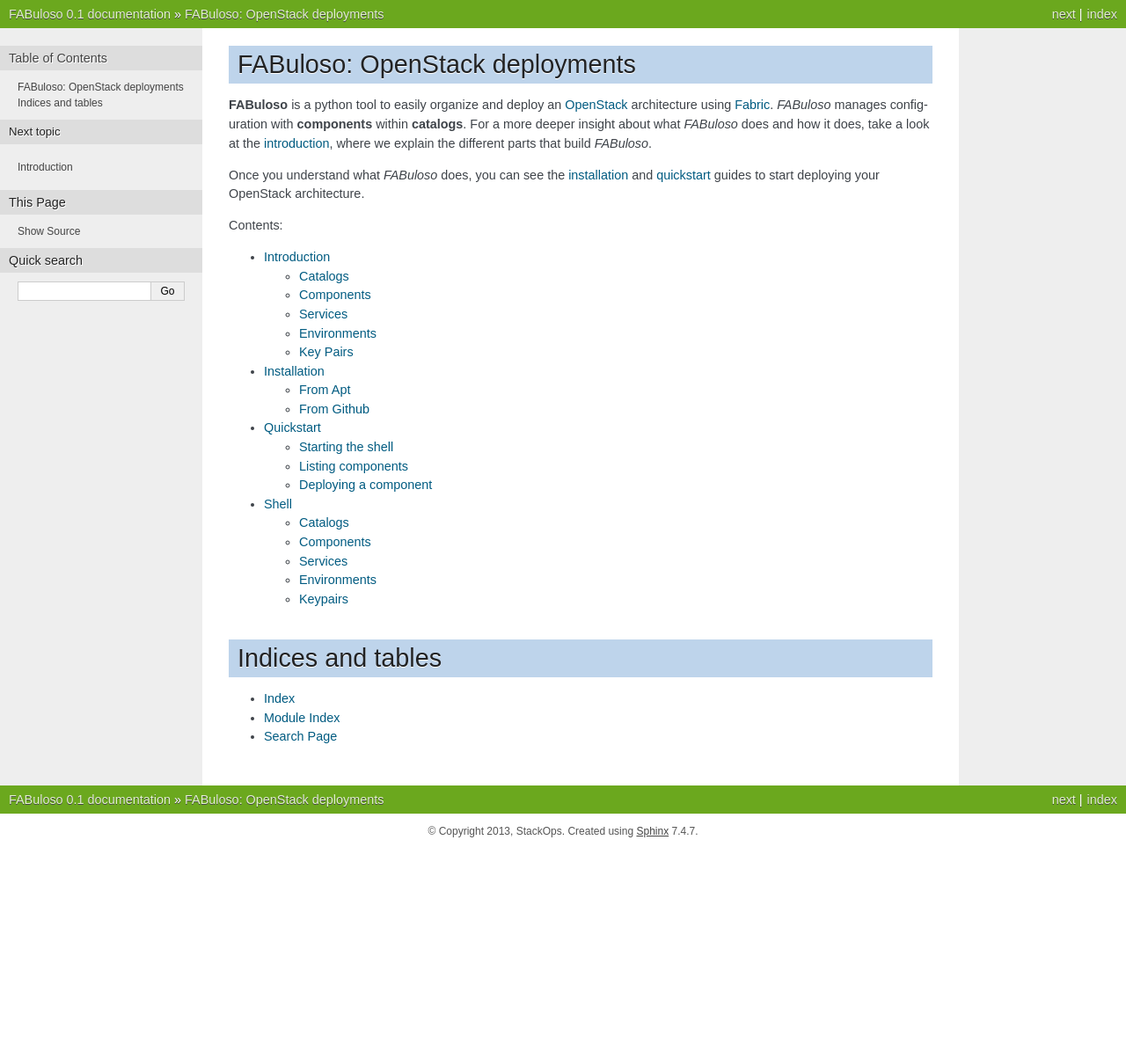
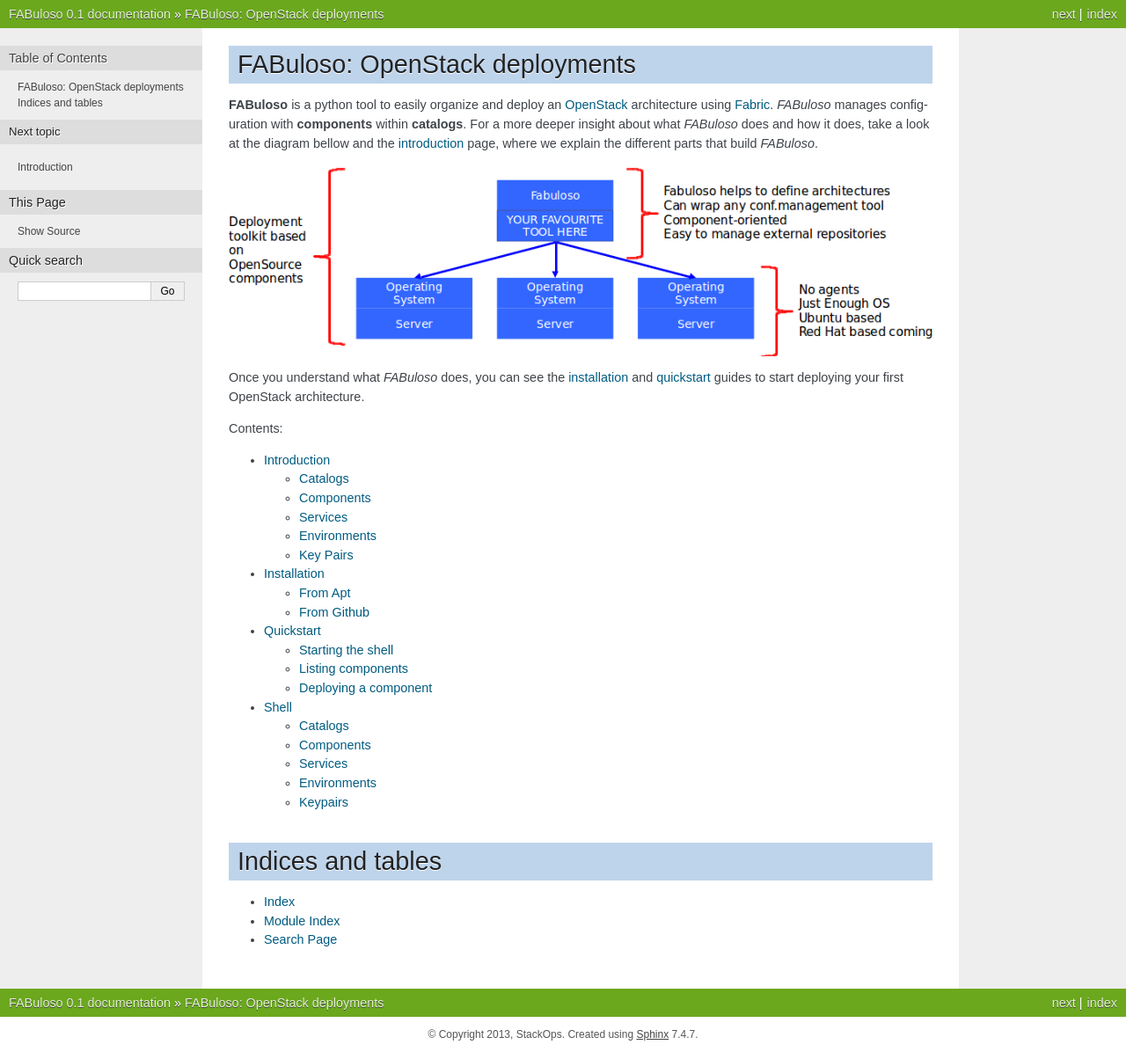
Before and after one commit to StackOps/fabuloso, a Sphinx documentation site: the page built from docs/source/index.rst, in a window 1280 px wide. Shown: the whole page at 88% size. Built offline with Sphinx 7.4.7, drawn with Linux system fonts in a browser that asks for light colours; before the commit the page ends 965 px from its top, so only the background shows below that.

Commit message:
Added a diagram with the fabuloso architecture

```diff
--- a/docs/source/index.rst
+++ b/docs/source/index.rst
@@ -6,9 +6,13 @@
 FABuloso: OpenStack deployments
 ===============================
 
-**FABuloso** is a python tool to easily organize and deploy an `OpenStack <http://www.openstack.org>`_ architecture using `Fabric <http://docs.fabfile.org/>`_. *FABuloso* manages configuration with **components** within **catalogs**. For a more deeper insight about what *FABuloso* does and how it does, take a look at the :ref:`introduction <introduction>`, where we explain the different parts that build *FABuloso*.
+**FABuloso** is a python tool to easily organize and deploy an `OpenStack <http://www.openstack.org>`_ architecture using `Fabric <http://docs.fabfile.org/>`_. *FABuloso* manages configuration with **components** within **catalogs**. For a more deeper insight about what *FABuloso* does and how it does, take a look at the diagram bellow and the :ref:`introduction <introduction>` page, where we explain the different parts that build *FABuloso*.
 
-Once you understand what *FABuloso* does, you can see the `installation <install.html>`_ and `quickstart <quickstart.html>`_ guides to start deploying your OpenStack architecture.
+.. image:: images/fabuloso.png
+    :alt: FABuloso architecture
+    :align: center
+
+Once you understand what *FABuloso* does, you can see the `installation <install.html>`_ and `quickstart <quickstart.html>`_ guides to start deploying your first OpenStack architecture.
 
 Contents:
 
```
Also changed, not shown: docs/source/images/fabuloso.png (added).
